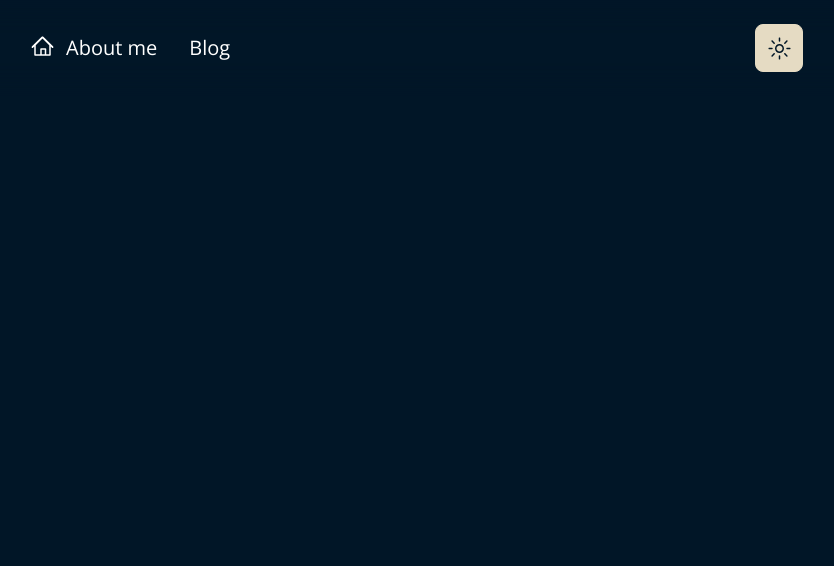
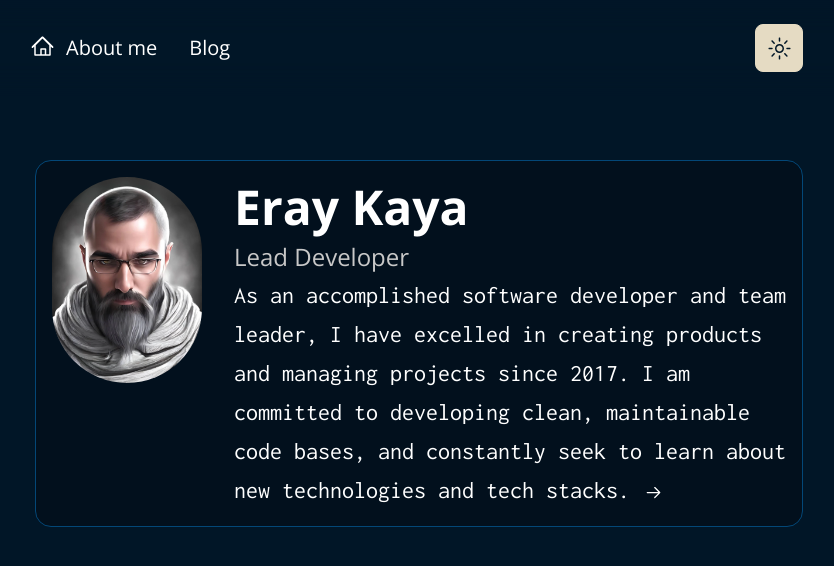
Before and after one commit to Elvaleryn/eraykaya.me, a Next.js app: page / in a window 1280 px wide. Shown: the top 566 px of the page, without its empty margins (221-1055 px from the left). Built offline with nearby package versions, Linux system fonts and the light colour scheme.

Commit message:
🎨 style(text): add heading variant to text component 🚀 feat(home): add a new section to the home page 🎨 style(global.css): add secondary text color variable and content background color variable 🎨 style(tailwind.config.js): add secondary text color to theme configuration

```diff
--- a/src/components/shared/text/index.tsx
+++ b/src/components/shared/text/index.tsx
@@ -10,6 +10,7 @@ const text = cva(["text"], {
       xlarge: ["text-xl"],
       xxlarge: ["text-2xl"],
       xxxlarge: ["text-3xl"],
+      heading: ["text-5xl"],
     },
     leading: {
       tight: ["leading-tight"],
@@ -44,7 +45,7 @@ interface ITextProps extends VariantProps<typeof text> {}
 const Text: React.FC<
   ITextProps & {
     children: React.ReactNode;
-    className: string;
+    className?: string;
     as:
       | "div"
       | "p"
--- a/src/components/views/home/index.tsx
+++ b/src/components/views/home/index.tsx
@@ -1,10 +1,13 @@
 import Container from "@/components/shared/container";
+import Text from "@/components/shared/text";
 import Image from "next/image";
 import React from "react";
+import cx from "classnames";
+import { ArrowRightIcon } from "@radix-ui/react-icons";
 
 const Home = () => {
   return (
-    <Container size={"medium"}>
+    <Container size={"medium"} className="mt-16">
       {/*   <Image
         src={"/images/avatar-v10.png"}
         alt="ai_generated_avatar"
@@ -12,6 +15,52 @@ const Home = () => {
         height={280}
         className="border border-transparent rounded-full"
       /> */}
+      <div
+        className={cx(
+          "bg-primary-content",
+          "w-full",
+          "rounded-2xl border border-primary-900",
+          "p-4",
+          "hover:cursor-pointer hover:brightness-75 hover:shadow-lg hover:scale-110",
+          "transition-all duration-300 ease-in-out"
+        )}
+      >
+        <article>
+          <div className="flex gap-8">
+            <figure className="relative flex-shrink-0">
+              <Image
+                src={"/images/avatar-v10.png"}
+                alt={"ai_generated_avatar"}
+                className="rounded-full"
+                width={150}
+                height={150}
+              />
+            </figure>
+            <div>
+              <Text as="h1" size="heading" weight="bold" leading={"tight"}>
+                Eray Kaya
+              </Text>
+              <Text as="h5" size="xxlarge" color="secondary">
+                Lead Developer
+              </Text>
+              <Text
+                as="p"
+                fontStyle={"inconsolata"}
+                size={"xxlarge"}
+                leading={"relaxed"}
+              >
+                As an accomplished software developer and team leader, I have
+                excelled in creating products and managing projects since 2017.
+                I am committed to developing clean, maintainable code bases, and
+                constantly seek to learn about new technologies and tech stacks.
+                <span>
+                  <ArrowRightIcon className="inline scale-125 ml-4" />
+                </span>
+              </Text>
+            </div>
+          </div>
+        </article>
+      </div>
     </Container>
   );
 };
--- a/src/styles/global.css
+++ b/src/styles/global.css
@@ -15,7 +15,9 @@ html[data-theme="light"] {
   --color-primary-900: #5c4432;
   --color-primary-950: #312219;
   --color-primary-text: #000;
+  --color-secondary-text: #c8c8c8;
   --color-theme-bg: var(--color-primary-200);
+  --color-content-bg: var(--color-primary-300);
   --color-invert: #011627;
   --color-link-gradient: linear-gradient(transparent, transparent),
     linear-gradient(
@@ -38,8 +40,10 @@ html[data-theme="dark"] {
   --color-primary-900: #034777;
   --color-primary-950: #011627;
   --color-primary-text: #ffffff;
+  --color-secondary-text: #c8c8c8;
   --color-theme-bg: var(--color-primary-950);
   --color-invert: #e5dbc3;
+  --color-content-bg: #02101d;
   --color-link-gradient: linear-gradient(transparent, transparent),
     linear-gradient(
       90deg,
--- a/tailwind.config.js
+++ b/tailwind.config.js
@@ -19,6 +19,10 @@ module.exports = {
           text: "var(--color-primary-text)",
           invert: "var(--color-invert)",
           theme: "var(--color-theme-bg)",
+          content: "var(--color-content-bg)",
+        },
+        secondary: {
+          text: "var(--color-secondary-text)",
         },
       },
       fontFamily: {
```
